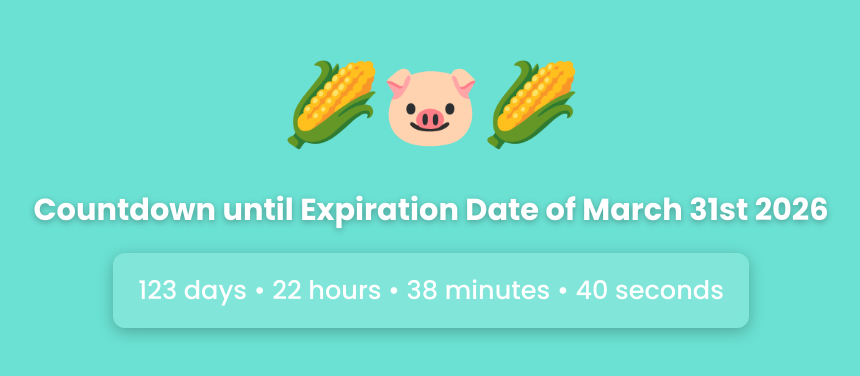
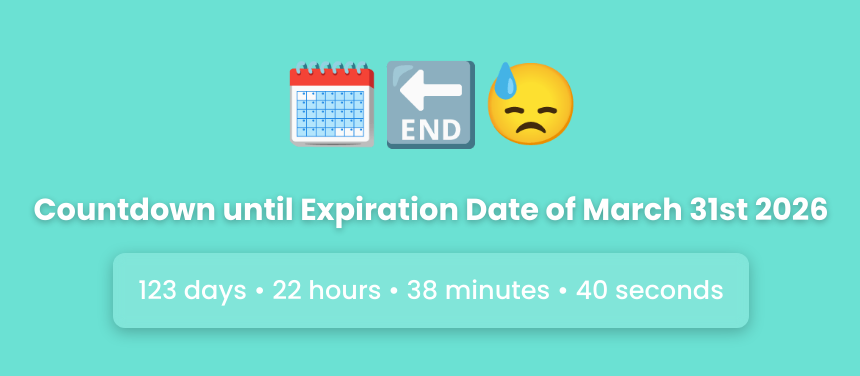
Before and after one commit to jorgeelopezm/ICExpirationDate, a plain HTML site: page index.html in a window 1280 px wide. Shown: the part 230-606 px from the top of the page, without its empty margins (209-1069 px from the left). Drawn offline with Linux system fonts and the light colour scheme.

Commit message:
Update index.html

```diff
--- a/index.html
+++ b/index.html
@@ -84,7 +84,7 @@
 
 <body>
 
-  <div id="emoji">🌽🐷🌽</div>
+  <div id="emoji">🗓️🔚😓</div>
 
 <h1>Countdown until Expiration Date of March 31st 2026</h1>
 
```
